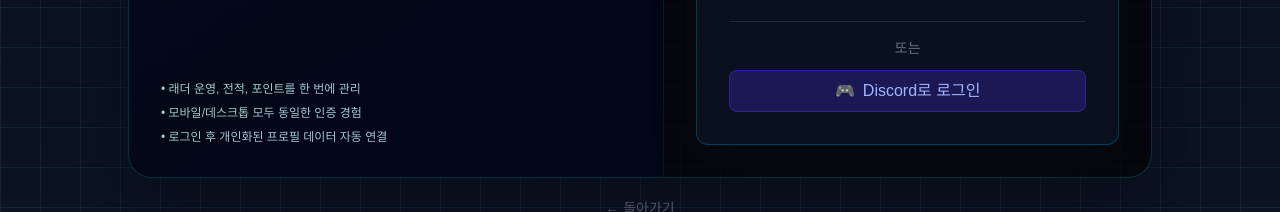
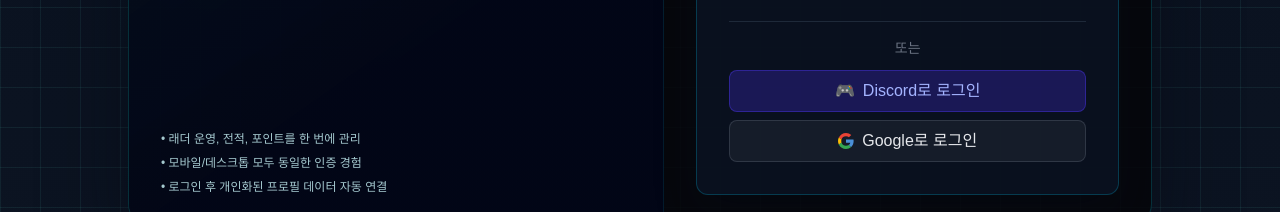
Before and after one commit to gkfla0720a/byclan-web, a Next.js app: page /login in a window 1280 px wide. Shown: the part 433-645 px from the top of the page. Built offline with nearby package versions, Linux system fonts and the light colour scheme; no server answers.

Commit message:
로그인 관련 업데이트

```diff
--- a/src/app/components/Header.js
+++ b/src/app/components/Header.js
@@ -267,7 +267,7 @@
                 </div>
               </>
             ) : (
-              <button onClick={handleLogin} className="px-4 py-2 border border-cyan-300/35 rounded-full text-cyan-200 bg-slate-950/70 shadow-[0_0_18px_rgba(34,211,238,0.16)] font-bold text-sm">일반 로그인</button>
+              <button onClick={handleLogin} className="px-4 py-2 border border-cyan-300/35 rounded-full text-cyan-200 bg-slate-950/70 shadow-[0_0_18px_rgba(34,211,238,0.16)] font-bold text-sm">로그인</button>
             )}
           </li>
         </ul>
@@ -286,7 +286,7 @@
             </>
           ) : (
             <button onClick={handleLogin} className="px-3 py-2 border border-cyan-300/35 rounded-xl text-cyan-200 bg-slate-950/70 shadow-[0_0_18px_rgba(34,211,238,0.16)] font-bold text-xs whitespace-nowrap">
-              일반 로그인
+              로그인
             </button>
           )}
           <button onClick={() => setIsMobileMenuOpen(!isMobileMenuOpen)} className="text-slate-200 hover:text-cyan-200 p-2 text-xl border border-cyan-400/15 rounded-xl bg-slate-950/60">
@@ -351,11 +351,11 @@
             <button onClick={() => handleNav('개발자')} className="px-6 py-5 text-left text-cyan-200 font-black text-sm border-b border-cyan-400/10 bg-cyan-950/10 transition-all underline decoration-cyan-400/40 underline-offset-8">🛠️ 시스템 개발자 콘솔</button>
           )}
 
-          {/* 비로그인 시 일반 로그인 버튼 */}
+          {/* 비로그인 시 로그인 버튼 */}
           {!user && (
             <div className="px-6 py-5 border-t border-cyan-400/10 bg-slate-900/35">
               <button onClick={handleLogin} className="w-full py-3 border border-cyan-300/35 rounded-xl text-cyan-200 bg-slate-950/70 shadow-[0_0_18px_rgba(34,211,238,0.16)] font-bold text-sm">
-                일반 로그인
+                로그인
               </button>
             </div>
           )}
--- a/src/app/components/ImprovedAuthForm.js
+++ b/src/app/components/ImprovedAuthForm.js
@@ -106,6 +106,8 @@
   const [showTerms, setShowTerms] = useState(false);
   /** Discord OAuth 연동 처리 중 여부 */
   const [discordLoading, setDiscordLoading] = useState(false);
+  /** Google OAuth 연동 처리 중 여부 */
+  const [googleLoading, setGoogleLoading] = useState(false);
 
   /**
    * 폼 제출 핸들러입니다.
@@ -226,6 +228,27 @@
     }
   };
 
+  /**
+   * Google OAuth 로그인을 시작합니다.
+   * Supabase Authentication > Providers > Google 설정 필요.
+   */
+  const handleGoogleLogin = async () => {
+    setGoogleLoading(true);
+    setError(null);
+    try {
+      const { error: oauthError } = await supabase.auth.signInWithOAuth({
+        provider: 'google',
+        options: {
+          redirectTo: `${window.location.origin}/auth/callback`
+        }
+      });
+      if (oauthError) throw oauthError;
+    } catch (err) {
+      setError(err.message);
+      setGoogleLoading(false);
+    }
+  };
+
   return (
     <div className="cyber-card p-8 rounded-xl w-full max-w-md">
       <h2 className="text-2xl font-bold text-white mb-6 text-center">
@@ -342,6 +365,7 @@
 
       <div className="mt-4 pt-4 border-t border-gray-800">
         <div className="text-center text-gray-500 text-sm mb-3">또는</div>
+        <div className="flex flex-col gap-2">
           <button
             onClick={handleDiscordLogin}
             disabled={discordLoading}
@@ -350,6 +374,20 @@
             <span>🎮</span>
             <span>{discordLoading ? '연동 중...' : 'Discord로 로그인'}</span>
           </button>
+          <button
+            onClick={handleGoogleLogin}
+            disabled={googleLoading}
+            className="w-full py-2 bg-white/5 border border-gray-600/50 text-gray-200 font-medium rounded-lg hover:bg-white/10 transition-colors disabled:opacity-50 flex items-center justify-center gap-2"
+          >
+            <svg className="w-4 h-4 shrink-0" viewBox="0 0 24 24" aria-hidden="true">
+              <path fill="#EA4335" d="M5.266 9.765A7.077 7.077 0 0 1 12 4.909c1.69 0 3.218.6 4.418 1.582L19.91 3C17.782 1.145 15.055 0 12 0 7.27 0 3.198 2.698 1.24 6.65l4.026 3.115z"/>
+              <path fill="#34A853" d="M16.04 18.013c-1.09.703-2.474 1.078-4.04 1.078a7.077 7.077 0 0 1-6.723-4.823l-4.04 3.067A11.965 11.965 0 0 0 12 24c2.933 0 5.735-1.043 7.834-3l-3.793-2.987z"/>
+              <path fill="#4A90D9" d="M19.834 21c2.195-2.048 3.62-5.096 3.62-9 0-.71-.109-1.473-.272-2.182H12v4.637h6.436c-.317 1.559-1.17 2.766-2.395 3.558L19.834 21z"/>
+              <path fill="#FBBC05" d="M5.277 14.268A7.12 7.12 0 0 1 4.909 12c0-.782.125-1.533.357-2.235L1.24 6.65A11.934 11.934 0 0 0 0 12c0 1.92.445 3.73 1.237 5.335l4.04-3.067z"/>
+            </svg>
+            <span>{googleLoading ? '연동 중...' : 'Google로 로그인'}</span>
+          </button>
+        </div>
       </div>
     </div>
   );
```
Lines whose indentation alone changed are shown as unchanged.
